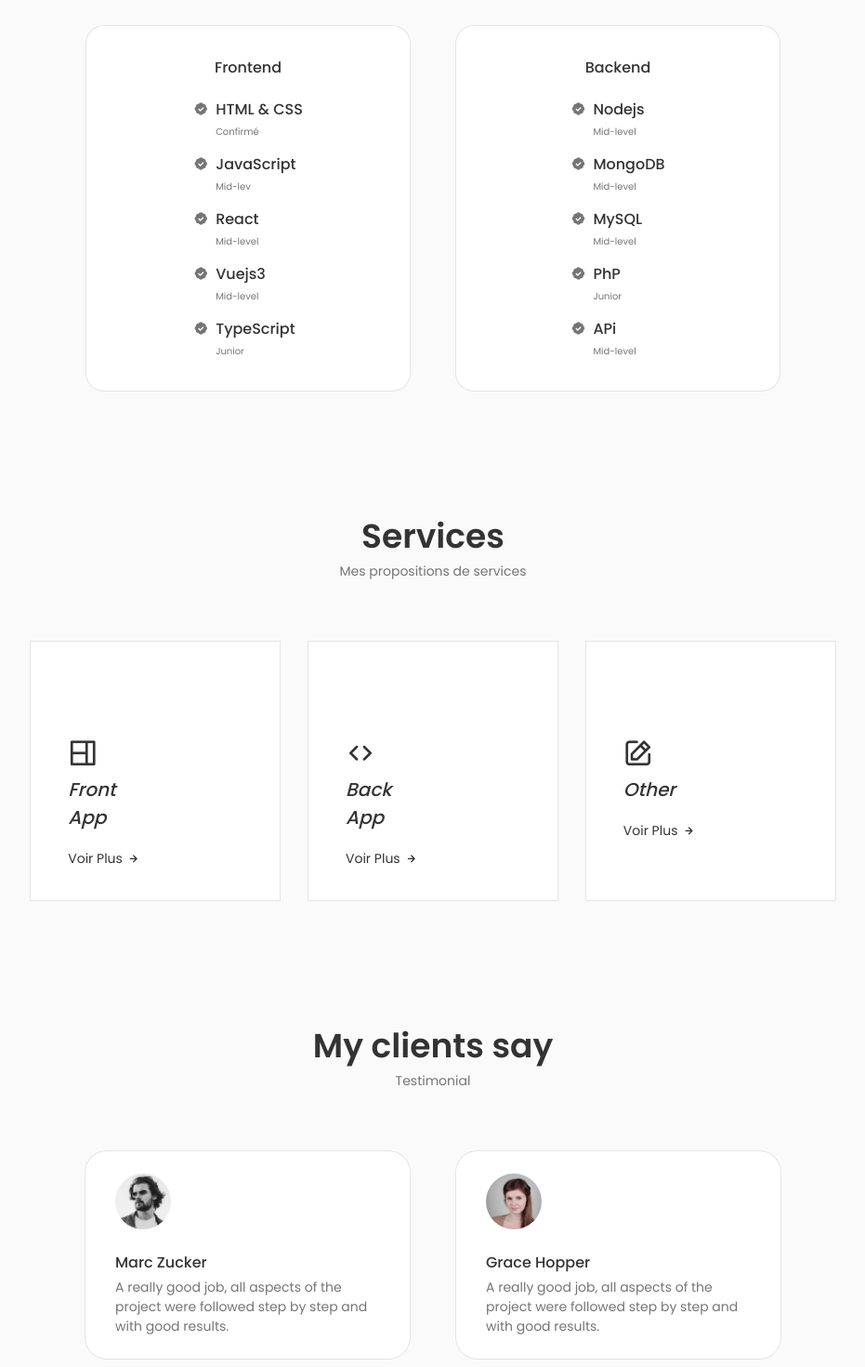
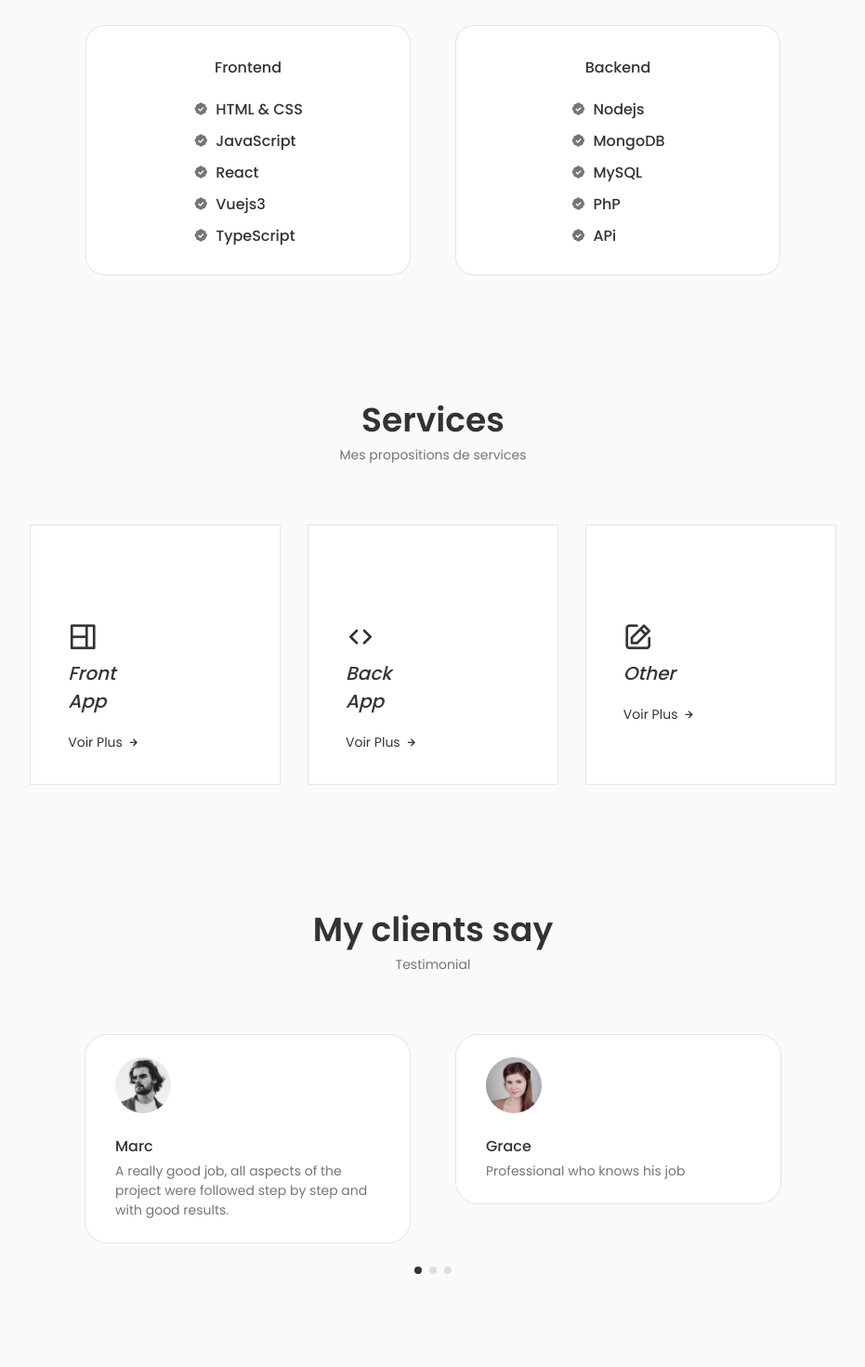
Before and after one commit to BAKALIDOU8/BKDev, a React (Vite) app: page / in a window 1280 px wide. Shown: the part 1640-3110 px from the top of the page at 93% size, without its empty margins (174-1105 px from the left). Built offline with nearby package versions, Linux system fonts and the light colour scheme.

Commit message:
🚧 MaJ

```diff
--- a/src/components/avis/Data.jsx
+++ b/src/components/avis/Data.jsx
@@ -6,22 +6,22 @@ export const Data = [
   {
     id : 1,
     image: Image1,
-    title: "Marc Zucker",
+    title: "Marc ",
     description:
       "A really good job, all aspects of the project were followed step by step and with good results.",
   },
   {
     id: 2,
     image: Image2,
-    title: "Grace Hopper",
+    title: "Grace ",
     description:
-      "A really good job, all aspects of the project were followed step by step and with good results.",
+      "Professional who knows his job",
   },
   {
     id: 3,
     image: Image3,
-    title: "Elon Mu",
+    title: "Victoria",
     description:
-      "A really good job, all aspects of the project were followed step by step and with good results.",
+      "Good Job Thanks You",
   },
 ];
--- a/src/components/skills/Backend.jsx
+++ b/src/components/skills/Backend.jsx
@@ -13,7 +13,7 @@ const Backend = () => {
 
                         <div>
                             <h3 className="skills-name">Nodejs</h3>
-                            <span className="skills-level">Mid-level
+                            <span className="skills-level">
                             </span>
                         </div>
                     </div>
@@ -22,7 +22,7 @@ const Backend = () => {
                         <i className='bx bxs-badge-check'></i>
                         <div>
                             <h3 className="skills-name">MongoDB</h3>
-                            <span className="skills-level">Mid-level</span>
+                            <span className="skills-level"></span>
                         </div>
                     </div>
 
@@ -30,7 +30,7 @@ const Backend = () => {
                         <i className='bx bxs-badge-check'></i>
                         <div>
                             <h3 className="skills-name">MySQL</h3>
-                            <span className="skills-level">Mid-level
+                            <span className="skills-level">
                             </span>
                         </div>
                     </div>
@@ -39,7 +39,7 @@ const Backend = () => {
                         <i className='bx bxs-badge-check'></i>
                         <div>
                             <h3 className="skills-name">PhP</h3>
-                            <span className="skills-level">Junior
+                            <span className="skills-level">
                             </span>
                         </div>
                     </div>
@@ -48,7 +48,7 @@ const Backend = () => {
                         <i className='bx bxs-badge-check'></i>
                         <div>
                             <h3 className="skills-name">APi</h3>
-                            <span className="skills-level">Mid-level
+                            <span className="skills-level">
                             </span>
                         </div>
                     </div>
--- a/src/components/skills/Frontend.jsx
+++ b/src/components/skills/Frontend.jsx
@@ -12,7 +12,7 @@ const Frontend = () => {
                         <i className='bx bxs-badge-check'></i>
                         <div>
                             <h3 className="skills-name">HTML & CSS</h3>
-                            <span className="skills-level">Confirmé</span>
+                            <span className="skills-level"></span>
                         </div>
                     </div>
 
@@ -20,7 +20,7 @@ const Frontend = () => {
                         <i className='bx bxs-badge-check'></i>
                         <div>
                             <h3 className="skills-name">JavaScript</h3>
-                            <span className="skills-level">Mid-lev</span>
+                            <span className="skills-level"></span>
                         </div>
                     </div>
 
@@ -28,7 +28,7 @@ const Frontend = () => {
                         <i className='bx bxs-badge-check'></i>
                         <div>
                             <h3 className="skills-name">React</h3>
-                            <span className="skills-level">Mid-level</span>
+                            <span className="skills-level"></span>
                         </div>
                     </div>
 
@@ -36,7 +36,7 @@ const Frontend = () => {
                         <i className='bx bxs-badge-check'></i>
                         <div>
                             <h3 className="skills-name">Vuejs3</h3>
-                            <span className="skills-level">Mid-level</span>
+                            <span className="skills-level"></span>
                         </div>
                     </div>
 
@@ -44,7 +44,7 @@ const Frontend = () => {
                         <i className='bx bxs-badge-check'></i>
                         <div>
                             <h3 className="skills-name">TypeScript</h3>
-                            <span className="skills-level">Junior</span>
+                            <span className="skills-level"></span>
                         </div>
                     </div>
 
```
Also changed, not shown: 1 other file (tests, documents, lock files or other folders).
